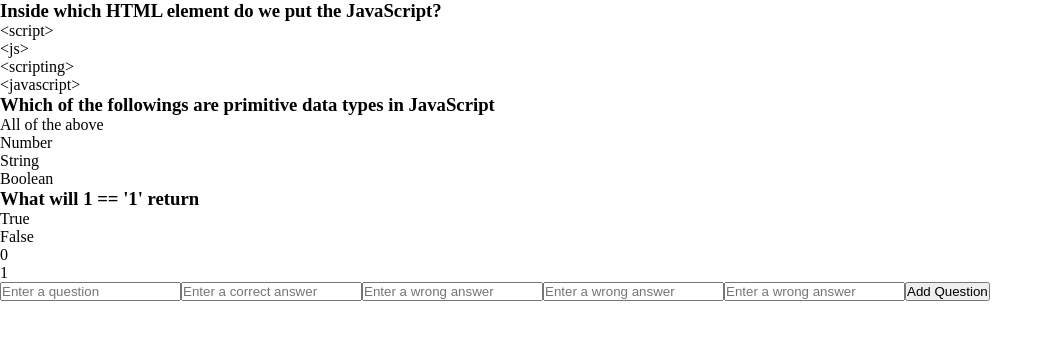
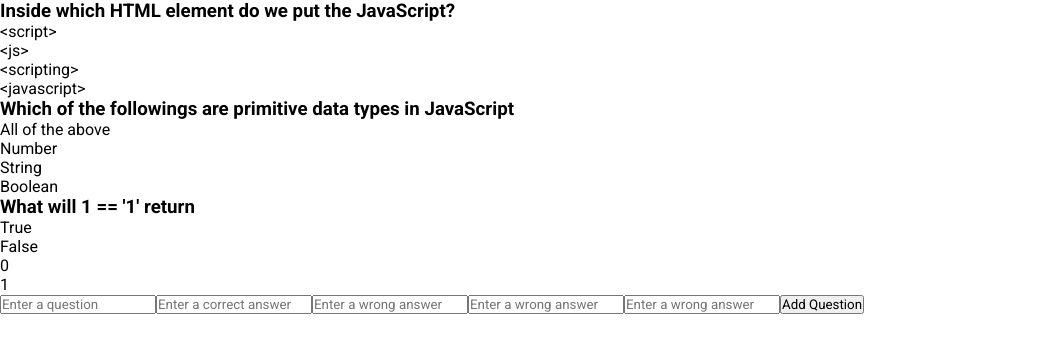
Before and after one commit to voievodik/quiz-adding-list, a React (Vite) app: page / in a window 1280 px wide. Shown: the top 352 px of the page, without its empty margins (0-1053 px from the left). Built offline with nearby package versions, Linux system fonts and the light colour scheme.

Commit message:
fix value and added font

```diff
--- a/index.html
+++ b/index.html
@@ -3,6 +3,9 @@
   <head>
     <meta charset="UTF-8" />
     <link rel="icon" type="image/svg+xml" href="/vite.svg" />
+    <link rel="preconnect" href="https://fonts.googleapis.com">
+<link rel="preconnect" href="https://fonts.gstatic.com" crossorigin>
+<link href="https://fonts.googleapis.com/css2?family=Roboto:wght@300;400;500;700;900&display=swap" rel="stylesheet">
     <meta name="viewport" content="width=device-width, initial-scale=1.0" />
     <title>Vite + React</title>
   </head>
--- a/src/components/AddQuestion.jsx
+++ b/src/components/AddQuestion.jsx
@@ -41,6 +41,13 @@
     }
 
     setQuestions([...questions, newQuestion])
+    setAddQuestion({
+        question: '',
+        answer1: '',
+        answer2: '',
+        answer3: '',
+        answer4: ''
+      })
   }
 
 
@@ -66,6 +73,7 @@
                     type="text"
                     name="question"
                     placeholder='Enter a question'
+                    value={addQuestion.question}
                     onChange={e => handleQuestionOnChange(e)}
                     required
                 />
@@ -73,6 +81,7 @@
                     type="text"
                     name="answer1"
                     placeholder='Enter a correct answer'
+                    value={addQuestion.answer1}
                     onChange={e => handleQuestionOnChange(e)}
                     required
                 />
@@ -80,6 +89,7 @@
                     type="text"
                     name="answer2"
                     placeholder='Enter a wrong answer'
+                    value={addQuestion.answer2}
                     onChange={e => handleQuestionOnChange(e)}
                     required
                 />
@@ -87,6 +97,7 @@
                     type="text"
                     name="answer3"
                     placeholder='Enter a wrong answer'
+                    value={addQuestion.answer3}
                     onChange={e => handleQuestionOnChange(e)}
                     required
                 />
@@ -94,6 +105,7 @@
                     type="text"
                     name="answer4"
                     placeholder='Enter a wrong answer'
+                    value={addQuestion.answer4}
                     onChange={e => handleQuestionOnChange(e)}
                     required
                 />
--- a/src/index.css
+++ b/src/index.css
@@ -1,4 +1,5 @@
 *{
   margin: 0;
   padding: 0;
+  font-family: 'Roboto', sans-serif;
 }
```
